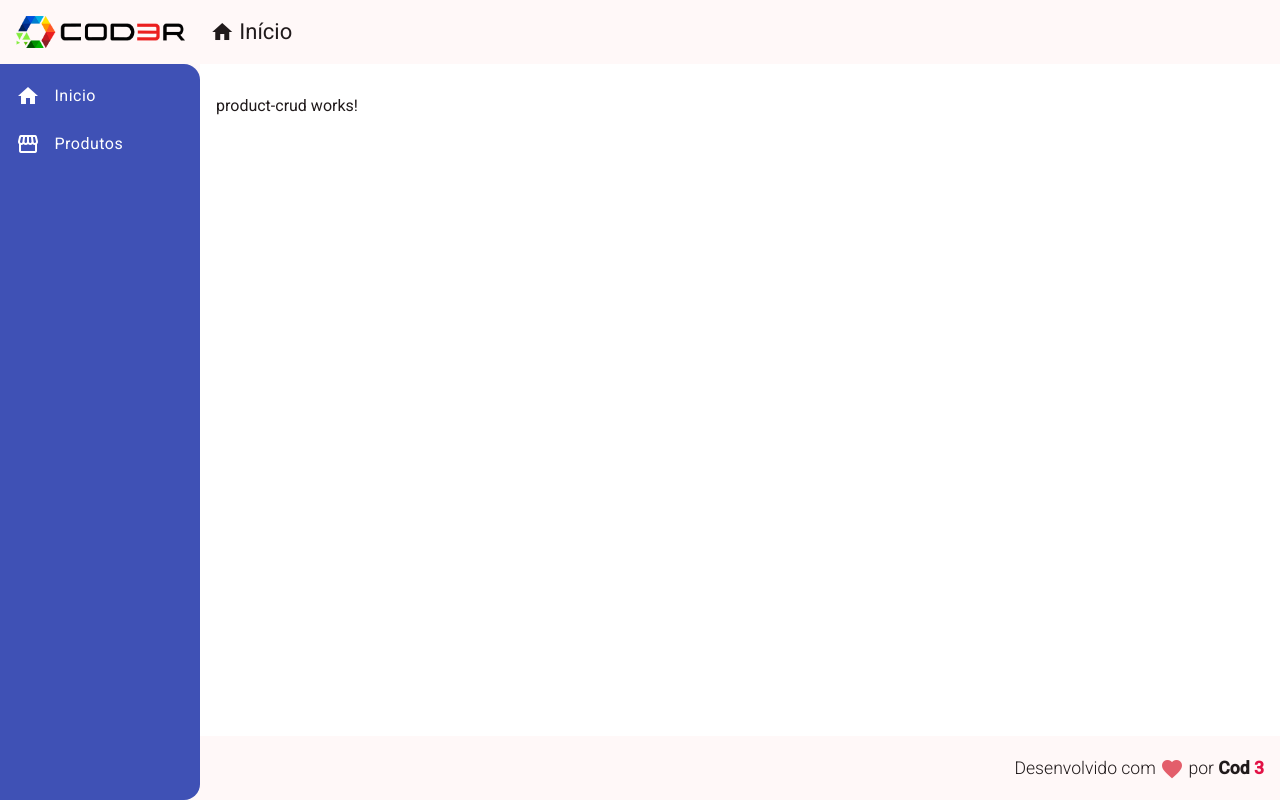
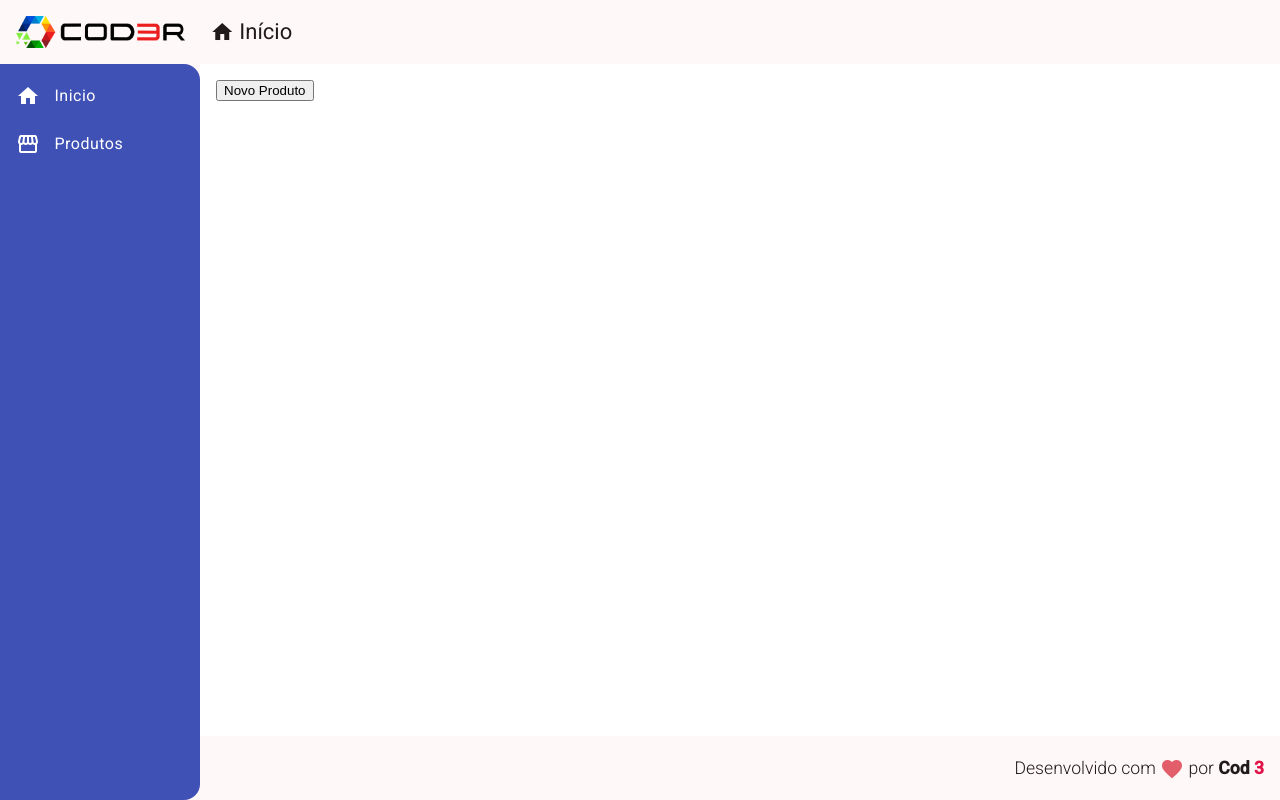
Before and after one commit to Ruicavalcanti/curso-angular-cod3r, an Angular app in the folder frontend/: page /products in a window 1280 px wide. Built offline with nearby package versions, Linux system fonts and the light colour scheme.

Commit message:
Navegar para tela de criar produtos

```diff
--- a/frontend/src/app/components/product/product-create/product-create.component.html
+++ b/frontend/src/app/components/product/product-create/product-create.component.html
@@ -1 +1 @@
-<p>product-create works!</p>
+<p>product-create</p>
--- a/frontend/src/app/views/product-crud/product-crud.component.html
+++ b/frontend/src/app/views/product-crud/product-crud.component.html
@@ -1 +1 @@
-<p>product-crud works!</p>
+<button mat-raised-button (click)="navigateToProductCreate()">Novo Produto</button>
--- a/frontend/src/app/views/product-crud/product-crud.component.ts
+++ b/frontend/src/app/views/product-crud/product-crud.component.ts
@@ -1,5 +1,5 @@
 import { Component } from '@angular/core';
-
+import { Router } from '@angular/router';
 @Component({
   selector: 'app-product-crud',
   imports: [],
@@ -7,5 +7,9 @@
   styleUrl: './product-crud.component.css'
 })
 export class ProductCrudComponent {
+  constructor(private router: Router) { }
 
+  navigateToProductCreate(): void {
+    this.router.navigate(['/products/create'])
+  }
 }
```
Also changed, not shown: frontend/src/app/components/product/product-create/product-create.component.ts (line endings or trailing spaces).
